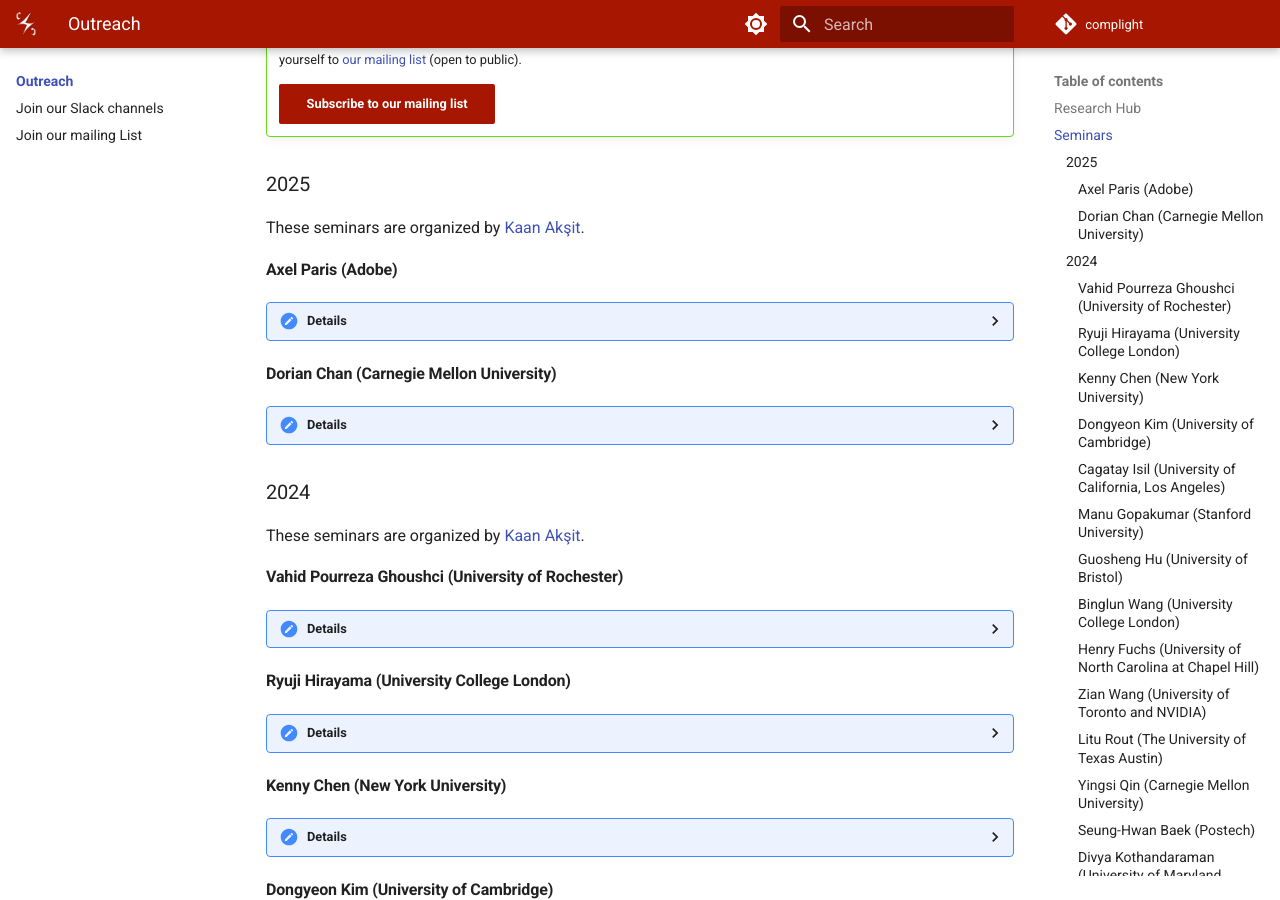
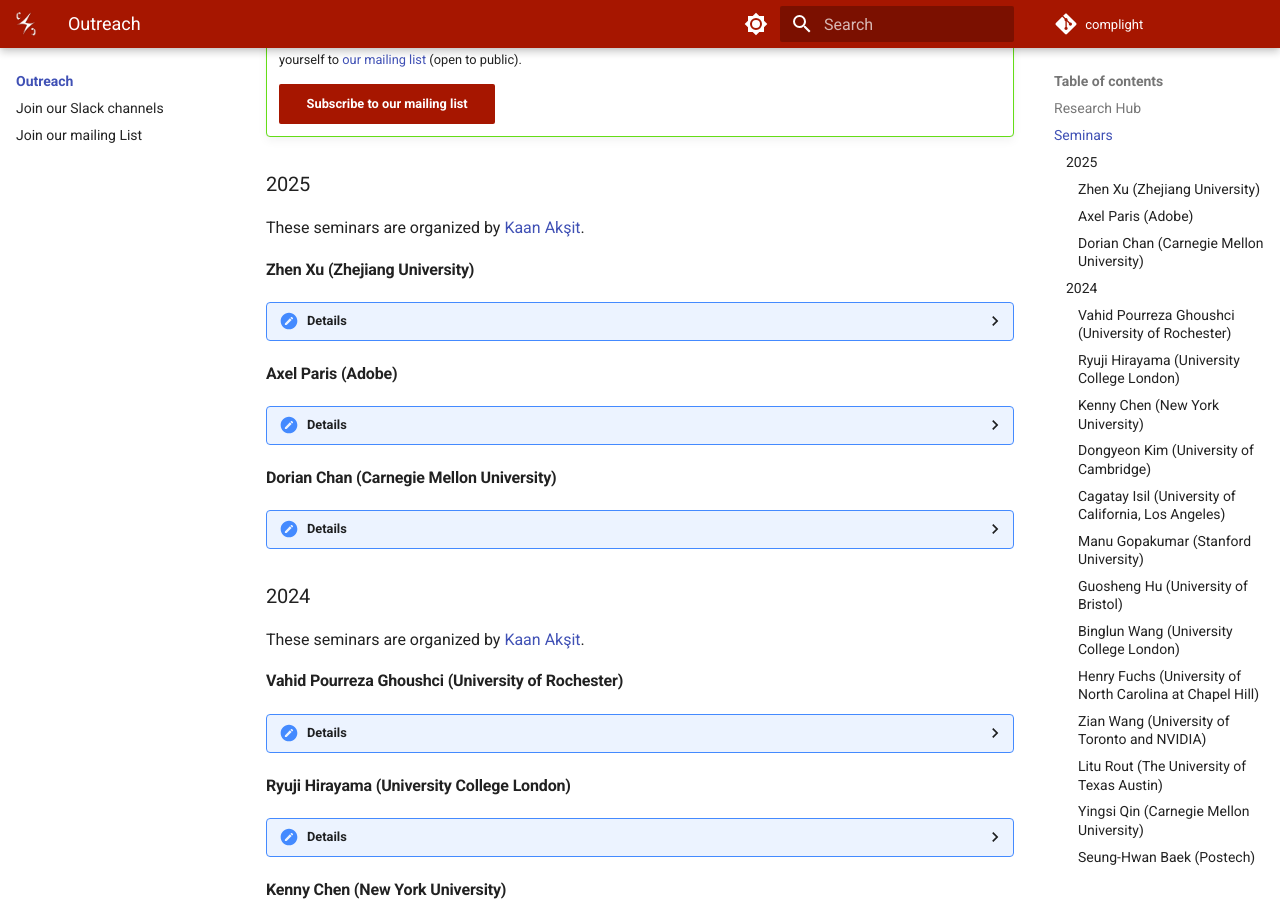
Before and after one commit to complight/complight.github.io, an MkDocs documentation site: the page built from docs/outreach/index.md, in a window 1280 px wide and 900 px high, scrolled down 1017 px. Built offline with MkDocs 1.6.1 and Material for MkDocs 9.7.7, drawn with Linux system fonts in a browser that asks for light colours.

Commit message:
Updating the outreach page.

```diff
--- a/docs/outreach/index.md
+++ b/docs/outreach/index.md
@@ -34,6 +34,20 @@ Overall, seminars are a blend of internal and external presenters.
 
 ### 2025
 These seminars are organized by [Kaan Akşit](https://kaanaksit.com).
+
+
+#### Zhen Xu (Zhejiang University)
+
+??? Details
+    **Date:**
+    19th February 2025
+
+    **Presenter:** [Zhen Xu](https://aparis69.github.io/), Ph.D. Candidate, Zhejiang University
+
+    **Title:** Representing Long Volumetric Video with Temporal Gaussian Hierarchy
+
+    **Watch:** [Recording (Password protected)](https://liveuclac-my.sharepoint.com/:v:/g/personal/ucackak_ucl_ac_uk/EYZyt9OPSYRPjNhuhd6P0ggBzCgeGPbf0Sq9lpvmbj99Bg?e=E67TWH)
+
 
 #### Axel Paris (Adobe)
 
```
